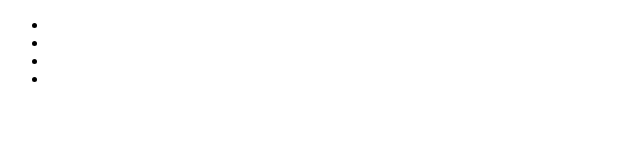
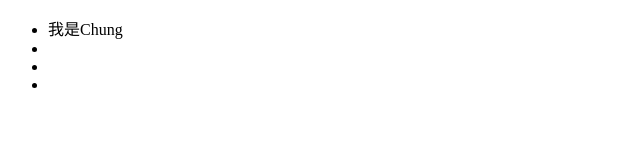
Before and after one commit to Chung1178/HexLayoutGroupTest, a plain HTML site: page index.html in a window 1280 px wide. Shown: the whole page, without its empty margins (0-640 px from the left). Drawn offline with Linux system fonts and the light colour scheme.

Commit message:
新增Chung

```diff
--- a/index.html
+++ b/index.html
@@ -7,7 +7,7 @@
 </head>
 <body>
     <ul>
-        <li></li>
+        <li>我是Chung</li>
         <li></li>
         <li></li>
         <li></li>
```
